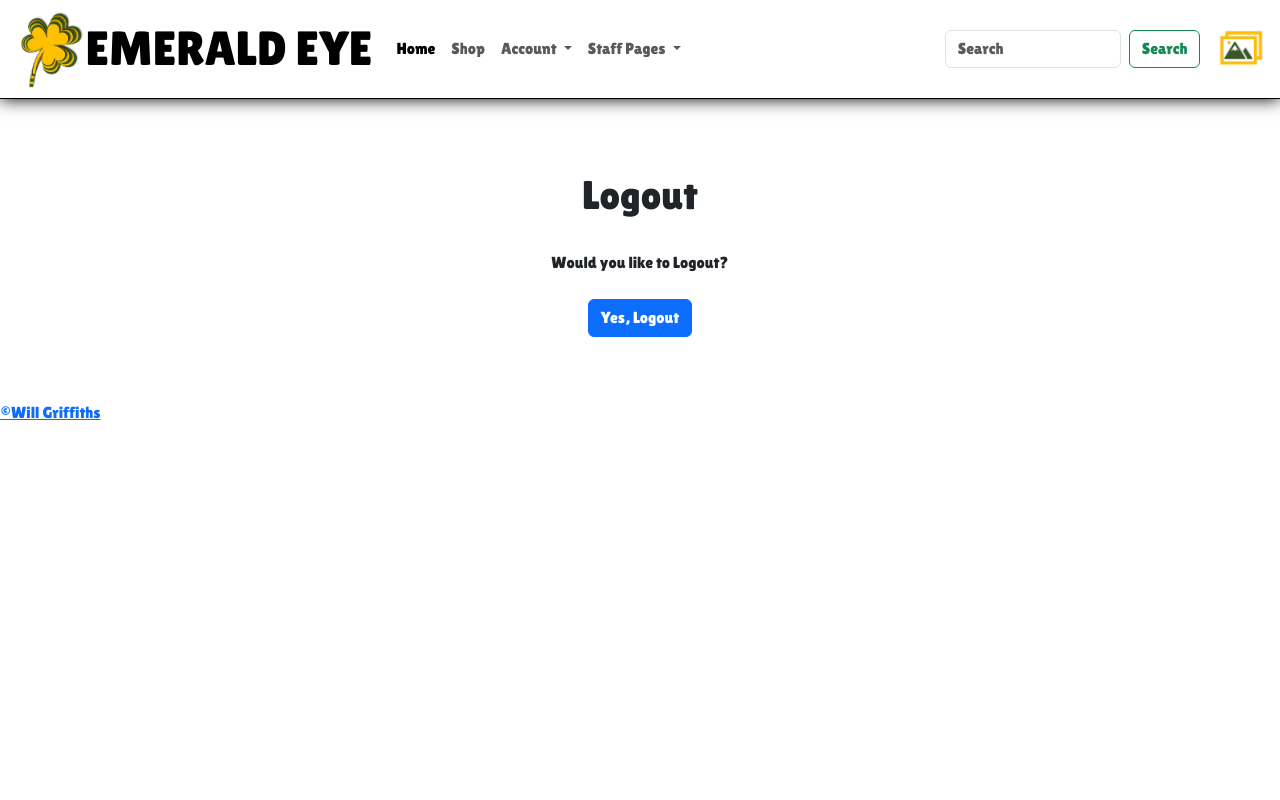
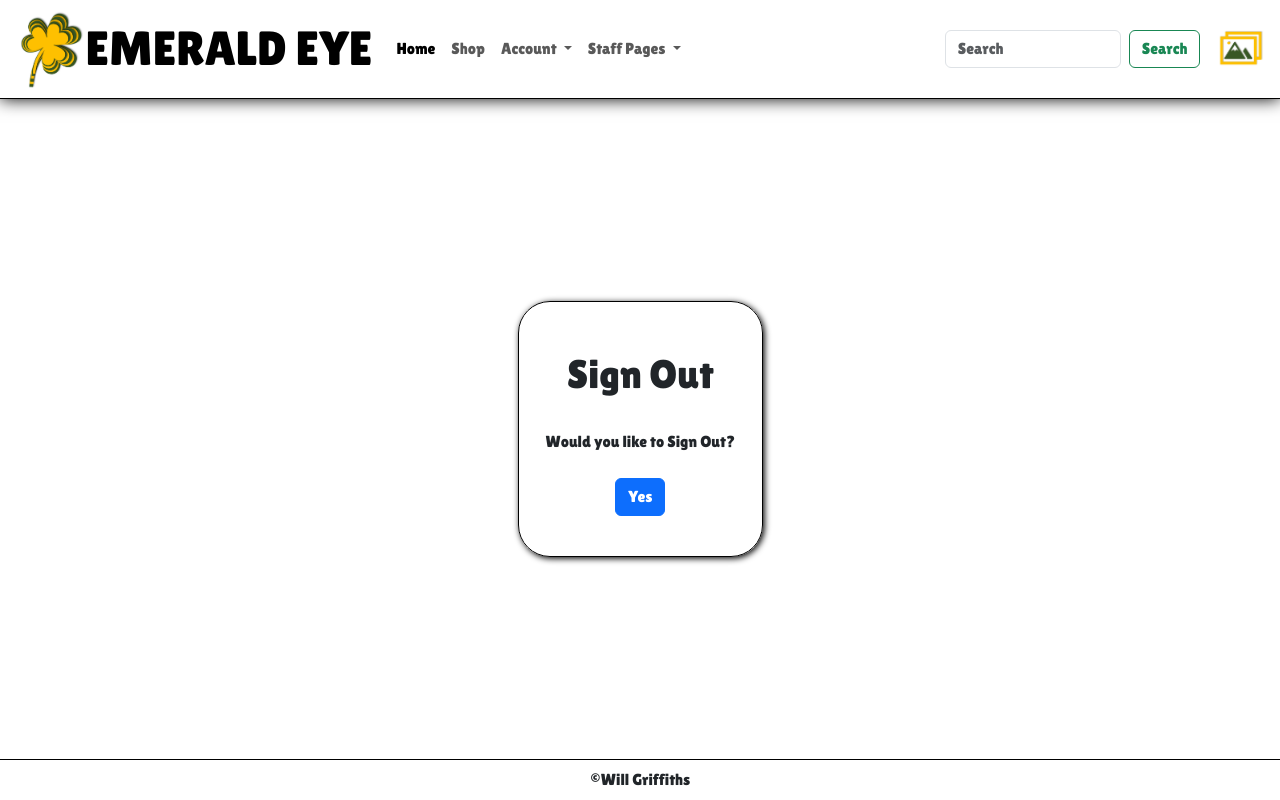
Before and after one commit to Will-Griffiths-Ireland/Emerald-Eye, a Django app: page /accounts/logout/ in a window 1280 px wide. Run offline with Django 4.2, Linux system fonts and the light colour scheme; a user stored in the database is signed in.

Commit message:
Change - Account templates

```diff
--- a/emerald_eye/shop/templates/allauth/account/logout.html
+++ b/emerald_eye/shop/templates/allauth/account/logout.html
@@ -2,21 +2,21 @@
 
 {% load i18n %}
 
-{% block page_title %}{% trans "Logout" %}{% endblock %}
+{% block page_title %}{% trans "Sign Out" %}{% endblock %}
 
 {% block content %}
 <div class="center_screen">
 <div class="text-center border_shadow m-4 p-4 fade-in">
-  <h1 class="p-4">Logout</h1>
+  <h1 class="p-4">Sign Out</h1>
 
-  <p>{% trans 'Would you like to Logout?' %}</p>
+  <p>{% trans 'Would you like to Sign Out?' %}</p>
 
   <form class="p-2" method="post" action="{% url 'account_logout' %}">
     {% csrf_token %}
     {% if redirect_field_value %}
     <input type="hidden" name="{{ redirect_field_name }}" value="{{ redirect_field_value }}" />
     {% endif %}
-    <button class="btn btn-primary mb-2 " type="submit">Yes, Logout</button>
+    <button class="btn btn-primary mb-2 " type="submit">Yes</button>
   </form>
 </div>
 </div>
--- a/emerald_eye/shop/templates/allauth/account/signup.html
+++ b/emerald_eye/shop/templates/allauth/account/signup.html
@@ -3,12 +3,12 @@
 
 {% load i18n %}
 
-{% block page_title %}{% trans "Create Account" %}{% endblock %}
+{% block page_title %}{% trans "Register Account" %}{% endblock %}
 
 {% block content %}
 <div class="center_screen">
-  <div class="text-center border_shadow m-4 p-4 fade-in">
-  <h1 class="p-4">Create New Account</h1>
+  <div class="text-center  m-4 p-4 fade-in">
+  <h1 class="p-4">Register New Account</h1>
 
   <p>{% blocktrans %}Already have an account? Then please <a href="{{ login_url }}">Sign In</a>.{% endblocktrans %}</p>
 
--- a/emerald_eye/shop/templates/includes/header.html
+++ b/emerald_eye/shop/templates/includes/header.html
@@ -24,10 +24,10 @@
           <ul class="dropdown-menu" aria-labelledby="navbarDropdown">
             {% if not request.user.is_authenticated %}
             <li><a class="dropdown-item" href="/accounts/signup/">Register</a></li>
-            <li><a class="dropdown-item" href="/accounts/login/">Log In</a></li>
+            <li><a class="dropdown-item" href="/accounts/login/">Sign In</a></li>
             {% endif %}
             {% if request.user.is_authenticated %}
-            <li><a class="dropdown-item" href="/accounts/logout/">Log Out ( {{ user }} )</a></li>
+            <li><a class="dropdown-item" href="/accounts/logout/">Sign Out ( {{ user }} )</a></li>
             {% endif %}
           </ul>
         </li>
--- a/emerald_eye/static/css/main.css
+++ b/emerald_eye/static/css/main.css
@@ -4,8 +4,11 @@
 
     --black: #000000;
     --white: #ffffff;
+    --gold:#ffc000;
+    --green: #385723;
 
-    --box_shadow: .1rem .1rem .4rem var(--black);
+    --box_shadow_gold: .1rem .1rem .4rem var(--gold);
+    --box_shadow_black: .1rem .1rem .4rem var(--black);
     --image_shadow: drop-shadow(.1rem .1rem .4rem var(--black));
 }
 
@@ -58,12 +38,98 @@ body {
     height: 100%;
 }
 
+.border_shadow {
+    border: 1px solid var(--black);
+    box-shadow: var(--box_shadow_black);
+    border-radius: 2rem;
+}
+
+/* Fix display issue with richtextfield not displaying validation error */
+
+.invalid-feedback {
+    display: block;
+}
+
+/* ###### NAVBAR STYLING ###### */
+
+.nav_logo {
+    height: 5rem;
+}
+
+.navbar-light {
+    background-color: #ffffff !important;
+}
+
+.navbar {
+    border-bottom: 1px solid #000000;
+    box-shadow: 0rem 0rem 1rem #000000;
+}
+
+.navbar-brand {
+    font-family: 'Lilita One',
+        sans-serif;
+    font-size: 3rem;
+
+}
+
+.nav_cart {
+    height: 2.5rem;
+    margin-left: 1rem;
+    transition-duration: 200ms;
+}
+
+.nav_cart:hover {
+    transition-duration: 200ms;
+    transform: scale(1.2);
+}
+
+.alert {
+    width: fit-content;
+    height: fit-content;
+    background-color: var(--gold);
+    border-color: var(--gold);
+    display: inline;
+    font-size: .8rem;
+    border-radius: 1rem;
+    box-shadow: var(--box_shadow_gold);
+    text-align: center;
+    position: absolute;
+    margin: 1rem;
+    padding: 1rem;
+    top: 1.5rem;
+    left: 50%;
+    transform: translate(-50%, -50%);
+}
+
+@media only screen and (min-width: 600px) {
+    .alert {
+        font-size: 1rem;
+    }
+}
+
+/* ###### BODY ###### */
+
+html,
+body {
+    height: 100%;
+}
+
+body {
+    display: flex;
+    flex-direction: column;
+}
+
+main {
+    flex: 1 0 auto;
+
+}
+
 .form {
     width: 100%;
     margin: 5% auto;
-    box-shadow: var(--box_shadow);
-    border-radius: .5rem;
-    padding: 3rem;
+    box-shadow: var(--box_shadow_black);
+    border-radius: 2rem;
+    padding: 1.5rem;
 }
 
 @media only screen and (min-width: 600px) {
@@ -71,3 +137,147 @@ body {
         padding: 5rem;
     }
 }
+
+/* ###### FOOTER STYLING ###### */
+
+footer {
+    flex-shrink: 0;
+    display: flex;
+    flex-direction: row;
+    justify-content: center;
+    align-items: center;
+    border-top: 1px solid var(--black);
+
+}
+
+footer a {
+    font-size: 1rem;
+    margin: .5rem;
+    text-decoration: none;
+    color: inherit;
+}
+
+/* ###### ART PREVIEW CARDS ###### */
+
+.card {
+    height: 95%;
+    margin: 1rem;
+    box-shadow: var(--box_shadow_black);
+    transition: scale .5s;
+}
+
+/* Only use hover styling on devices with a mouse */
+
+@media (pointer: fine) {
+    .card:hover {
+        scale: 1.3;
+        z-index: 10;
+    }
+
+}
+
+.card-day-image {
+    width: 100%;
+    height: 18rem;
+    object-fit: cover;
+    border-radius: .5rem;
+}
+
+.journal_pages {
+    text-decoration: none;
+    color: var(--black);
+}
+
+.journal_pages:hover {
+    cursor: pointer;
+}
+
+/* ###### ART PAGE VIEW ###### */
+
+.views_section {
+    display: flex;
+    align-items: center;
+}
+
+.journal_page_view {
+
+    display: flex;
+    flex-direction: column;
+    justify-content: center;
+    align-items: center;
+    border-radius: 2rem;
+    border: 1px solid var(--black);
+    box-shadow: var(--box_shadow);
+    padding: 2rem;
+    width: fit-content;
+    max-width: 98%;
+}
+
+.journal-page-info {
+    display: flex;
+    width: 100%;
+    align-items: center;
+    justify-content: center;
+}
+
+.journal_day_image {
+    border-radius: 1rem;
+    height: auto;
+    max-width: 100%;
+    max-height: 50vh;
+    box-shadow: var(--box_shadow);
+}
+
+.journal_self_image {
+    border-radius: 50%;
+    object-fit: cover;
+    width: 30vw;
+    height: 30vw;
+    margin: .5rem;
+    border: 1px solid var(--black);
+    box-shadow: var(--box_shadow);
+}
+
+@media only screen and (min-width: 600px) {
+    .journal_self_image {
+        width: 10vw;
+        height: 10vw;
+        margin: 2rem;
+    }
+}
+
+.fade-in {
+    opacity: 0;
+    animation: fadeIn ease-in 1;
+    animation-fill-mode: forwards;
+    animation-duration: 1s;
+}
+
+@keyframes fadeIn {
+    0% {
+        opacity: 0;
+        scale: 0;
+    }
+
+    100% {
+        opacity: 1;
+        scale: 1;
+    }
+}
+
+.fade-in-group {
+    opacity: 0;
+    animation: fade-in-group ease-in 1;
+    animation-fill-mode: forwards;
+    animation-duration: 1s;
+}
+
+@keyframes fade-in-group {
+    0% {
+        opacity: 0;
+    }
+
+    100% {
+        opacity: 1;
+    }
+}
```
Also changed, not shown: other parts of emerald_eye/static/css/main.css (+3 -26 lines), emerald_eye/shop/templates/allauth/account/login.html (+4 -4 lines), emerald_eye/shop/templates/shop/index.html (+8 -2 lines), emerald_eye/db.sqlite3.
